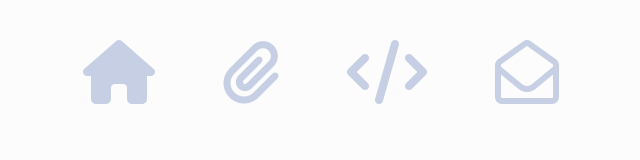
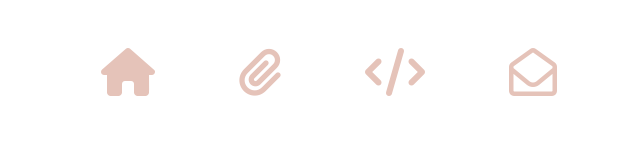
Before and after one commit to carisatinie/og-site, a plain HTML site: page index.html in a window 1280 px wide. Shown: the whole page, without its empty margins (319-959 px from the left). Drawn offline with Linux system fonts and the light colour scheme.

Commit message:
Update main.css

```diff
--- a/main.css
+++ b/main.css
@@ -1,21 +1,41 @@
-body {
-	background-color: #fcfcfc;
+/*@import url("font-awesome.min.css");*/
+#nav {
+	text-align: center;
+
 }
 
-#nav {
-	text-align: center;
+body {
+	background-color: #ffffff;
+	width: 100%;
+	height: 100%;
 }
 
-#nav a {
+a {
 	text-decoration: none;
-	font-size: 4em;
-	padding: 0.5em;
 }
 
 .fa {
-	color: #c7cfe5;
+	color: #e5c3b9;
+	font-size: 3em;
+	padding: 40px 40px 30px 40px;
+
+	-o-transition:.4s;
+	-ms-transition:.4s;
+	-moz-transition:.4s;
+	-webkit-transition:.4s;
+	transition:.4s;
 }
 
 .fa:hover {
-	color: #f7c0c0;
+	color: #d6a293;
 }
+
+/*.main {
+	height: 60vh;
+	width: 100vh;
+	background-color: rgba(183, 122, 119, 0.15);
+	background-color: rgba(255, 255, 255, 0.2);
+	margin: 0 auto;
+	border-radius: 5%;
+
+}*/
```
